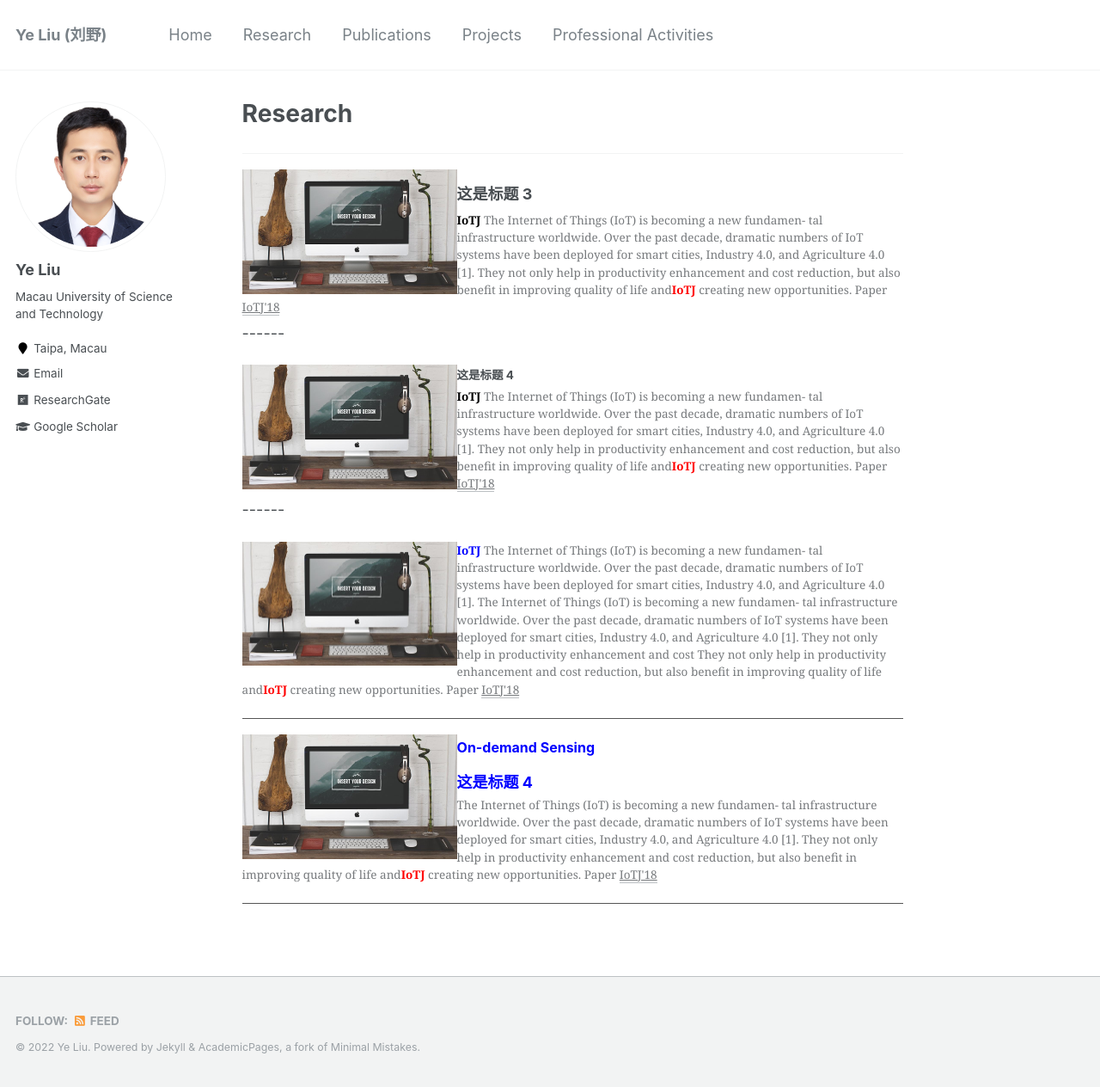
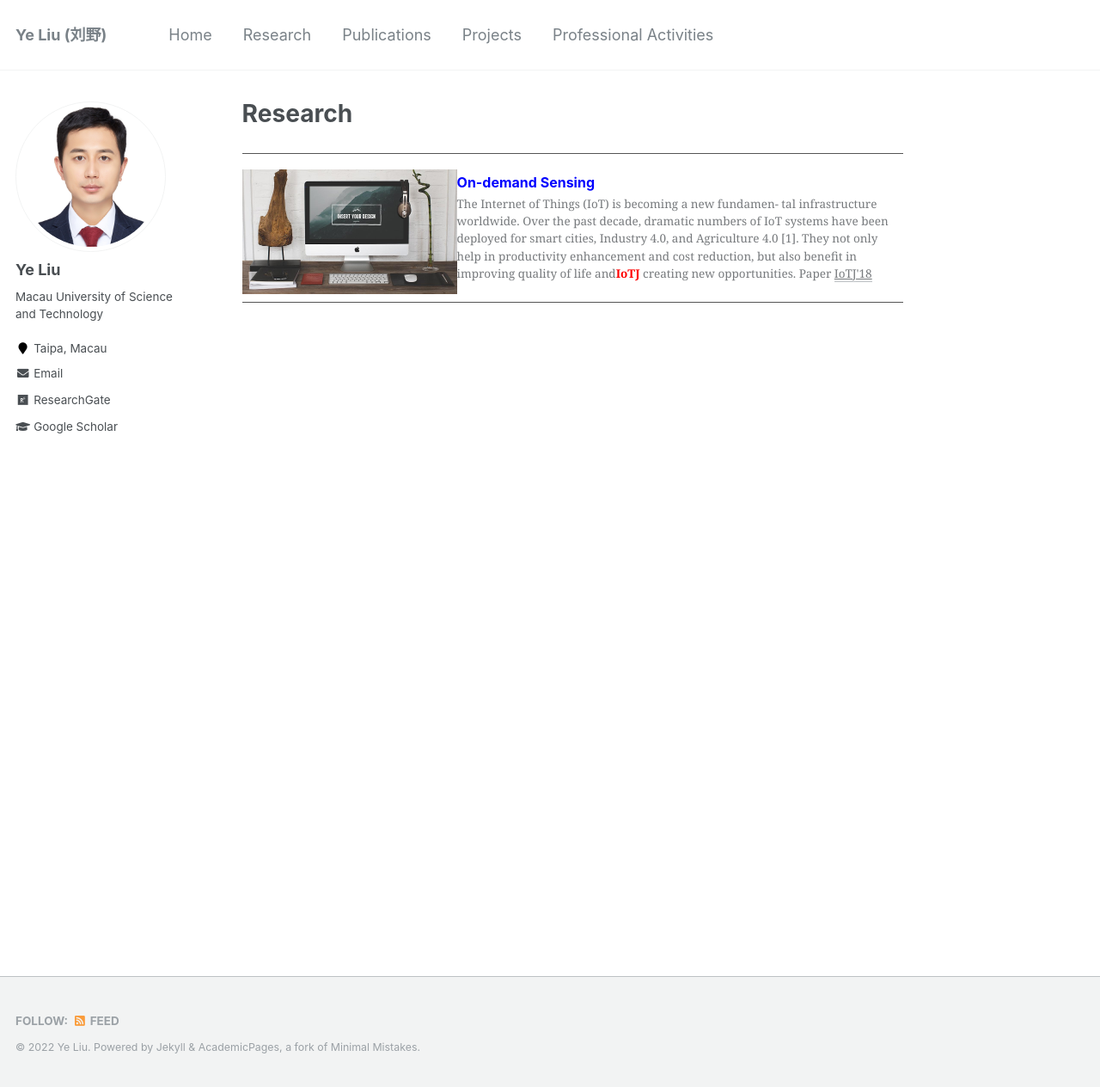
Before and after one commit to ChrisYe-Liu/chrisye-liu.github.io, a Jekyll site: the page built from _pages/research.md, in a window 1280 px wide and 1264 px high. Shown: the whole window at 86% size. Built offline with Jekyll 4.4.1, drawn with Linux system fonts in a browser that asks for light colours.

Commit message:
Update research.md

```diff
--- a/_pages/research.md
+++ b/_pages/research.md
@@ -5,49 +5,12 @@ permalink: /research/
 author_profile: true
 ---
 
-------
-<p>
-  <img src="/images/foo-bar-identity.jpg" alt=""
-  style="float:left" width="250" height="187">
-<h3>这是标题 3</h3>
-<figcaption>
-<font  color=black ><b>IoTJ</b></font>
-The Internet of Things (IoT) is becoming a new fundamen- tal infrastructure worldwide. Over the past decade, dramatic numbers of IoT systems have been deployed for smart cities, Industry 4.0, and Agriculture 4.0 [1]. They not only help in productivity enhancement and cost reduction, but also benefit in improving quality of life and<font  color=red ><b>IoTJ</b></font> creating new opportunities. Paper <a href="https://www.runoob.com/" target="_blank">IoTJ'18</a></figcaption>
-<p>
-
-------
-
-<p>
-  <img src="/images/foo-bar-identity.jpg" alt=""
-  style="float:left" width="250" height="187">
-<h4>这是标题 4</h4>
-<figcaption>
-<font  color=black ><b>IoTJ</b></font>
-The Internet of Things (IoT) is becoming a new fundamen- tal infrastructure worldwide. Over the past decade, dramatic numbers of IoT systems have been deployed for smart cities, Industry 4.0, and Agriculture 4.0 [1]. They not only help in productivity enhancement and cost reduction, but also benefit in improving quality of life and<font  color=red ><b>IoTJ</b></font> creating new opportunities. Paper <a href="https://www.runoob.com/" target="_blank">IoTJ'18</a></figcaption>
-<p>
-
-
-------
-
-<p>
-  <img src="/images/foo-bar-identity.jpg" alt=""
-  style="float:left" width="250" height="187">
-<figcaption>
-<font  color=blue ><b>IoTJ</b></font>
-
-The Internet of Things (IoT) is becoming a new fundamen- tal infrastructure worldwide. Over the past decade, dramatic numbers of IoT systems have been deployed for smart cities, Industry 4.0, and Agriculture 4.0 [1]. The Internet of Things (IoT) is becoming a new fundamen- tal infrastructure worldwide. Over the past decade, dramatic numbers of IoT systems have been deployed for smart cities, Industry 4.0, and Agriculture 4.0 [1]. They not only help in productivity enhancement and cost They not only help in productivity enhancement and cost reduction, but also benefit in improving quality of life and<font  color=red ><b>IoTJ</b></font> creating new opportunities. Paper <a href="https://www.runoob.com/" target="_blank">IoTJ'18</a></figcaption>
-<p>
-
 <hr style="height:1px;border:none;border-top:1px solid #555555;" />
-
 <p>
   <img src="/images/foo-bar-identity.jpg" alt=""
   style="float:left" width="250" height="187">
 <figcaption>
 <h4><font  color=blue size=3><b>On-demand Sensing</b></font></h4>
-<h4><font  color=blue size=4><b>这是标题 4</b></font></h4>
-
-
 The Internet of Things (IoT) is becoming a new fundamen- tal infrastructure worldwide. Over the past decade, dramatic numbers of IoT systems have been deployed for smart cities, Industry 4.0, and Agriculture 4.0 [1]. They not only help in productivity enhancement and cost reduction, but also benefit in improving quality of life and<font  color=red ><b>IoTJ</b></font> creating new opportunities. Paper <a href="https://www.runoob.com/" target="_blank">IoTJ'18</a></figcaption>
 <p>
 <hr style="height:1px;border:none;border-top:1px solid #555555;" />
```
